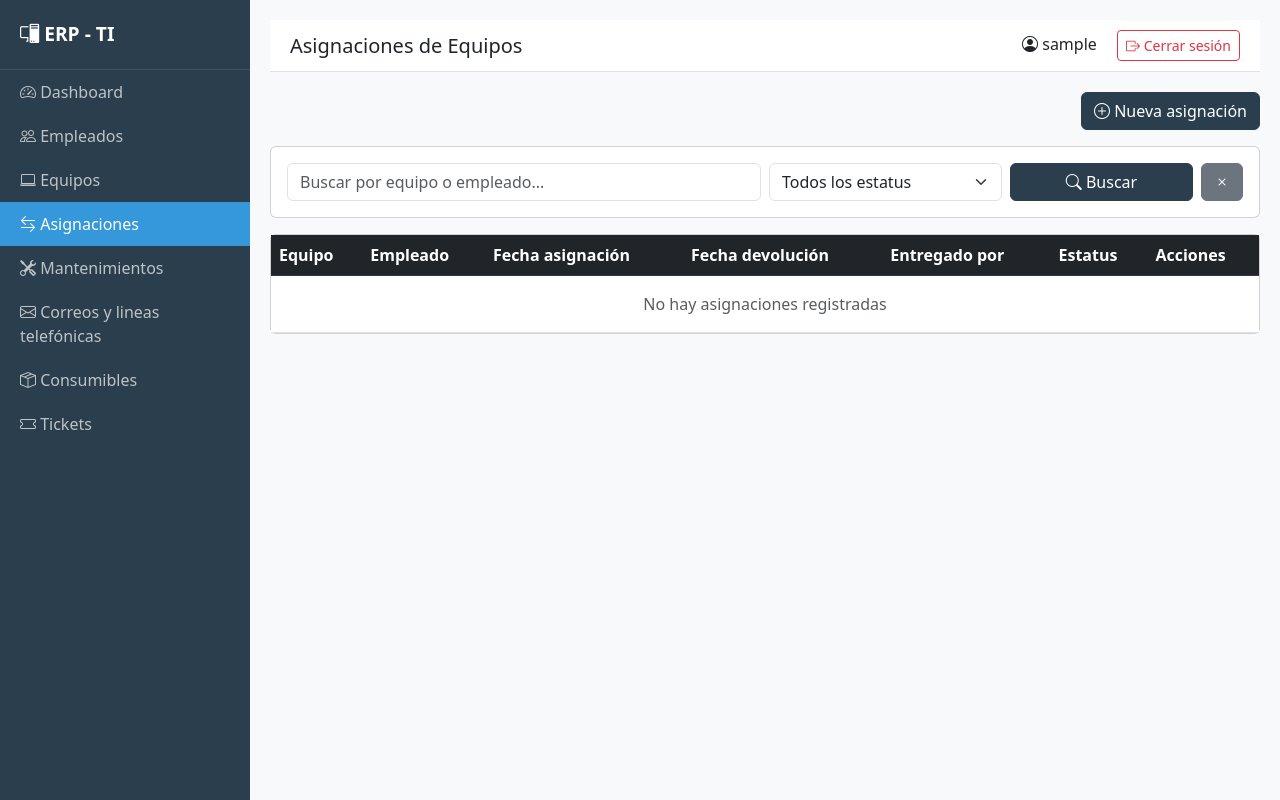
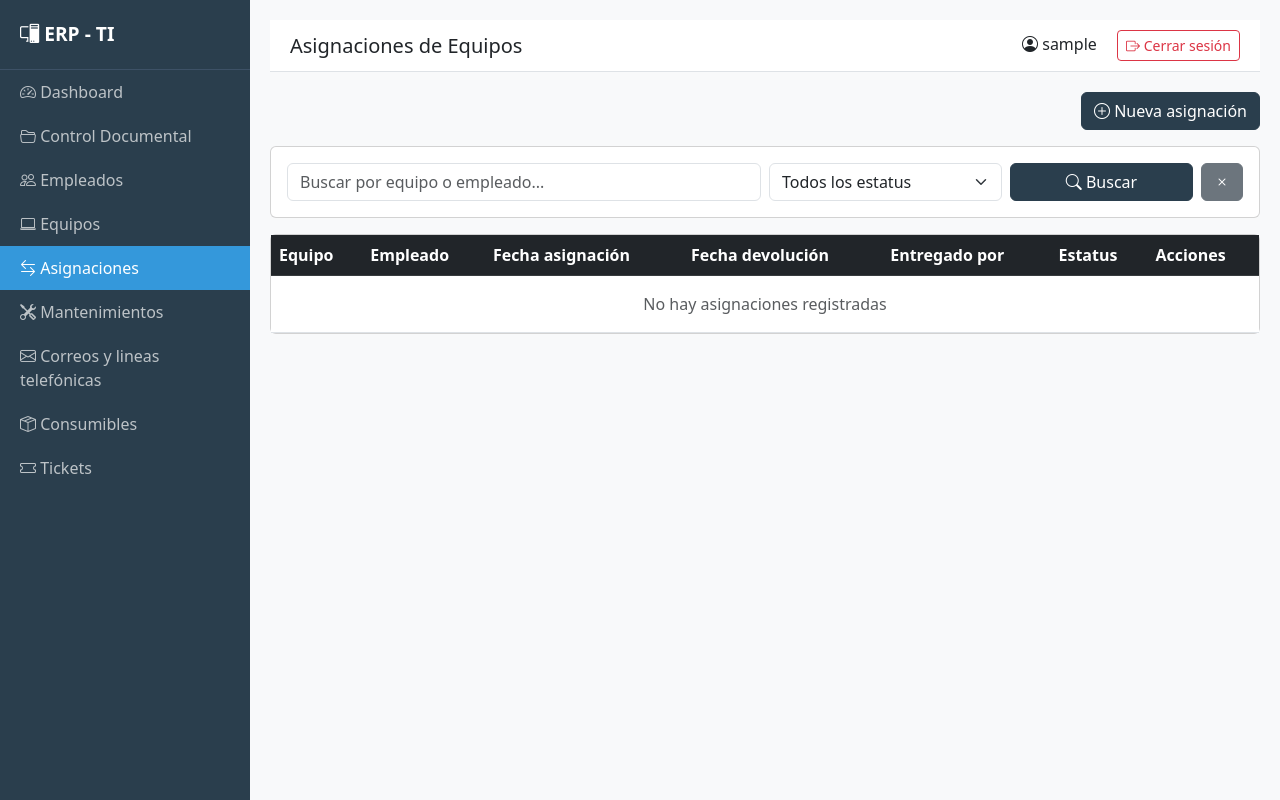
Before and after one commit to jesus2004-1234/ERP, a Django app: page /asignaciones/ in a window 1280 px wide. Run offline with Django 5.2, Linux system fonts and the light colour scheme; the visitor is signed in with stand-in values (Sample User, id 1); data that the repository does not hold is empty; parts of the project's set-up code (start-up, migrations or seed data) failed here and were passed over.

Commit message:
se crea las vistas y urls de control documental

```diff
--- a/control_documental/urls.py
+++ b/control_documental/urls.py
@@ -3,4 +3,5 @@ from . import views
 
 urlpatterns = [
     path('documentos/', views.lista, name='documentos_lista'),
+    path('documentos/ti/', views.documentos_ti, name='documentos_ti'),
 ]
--- a/control_documental/views.py
+++ b/control_documental/views.py
@@ -5,3 +5,7 @@ def lista(request):
     documentos = Documento.objects.all()
     return render(request, 'control_documental/lista.html', {'documentos': documentos})
 # Create your views here.
+
+def documentos_ti(request):
+    documentos = Documento.objects.filter(modulo=Documento.Modulo.TI).order_by("nombre","categoria")
+    return render(request, 'control_documental/lista.html', {'documentos': documentos, 'titulo': 'Documentos de Innovacion y Tecnología', 'modulo': Documento.Modulo.TI})
--- a/templates/base.html
+++ b/templates/base.html
@@ -61,6 +61,9 @@
     <a href="/dashboard/" class="{% block menu_dashboard %}{% endblock %}">
         <i class="bi bi-speedometer2"></i> Dashboard
     </a>
+    <a href="/control_documental/documentos_ti/" class="{% block menu_documentos %}{% endblock %}">
+        <i class="bi bi-folder2-open"></i> Control Documental
+    </a>
     <a href="/empleados/" class="{% block menu_empleados %}{% endblock %}">
         <i class="bi bi-people"></i> Empleados
     </a>
```
